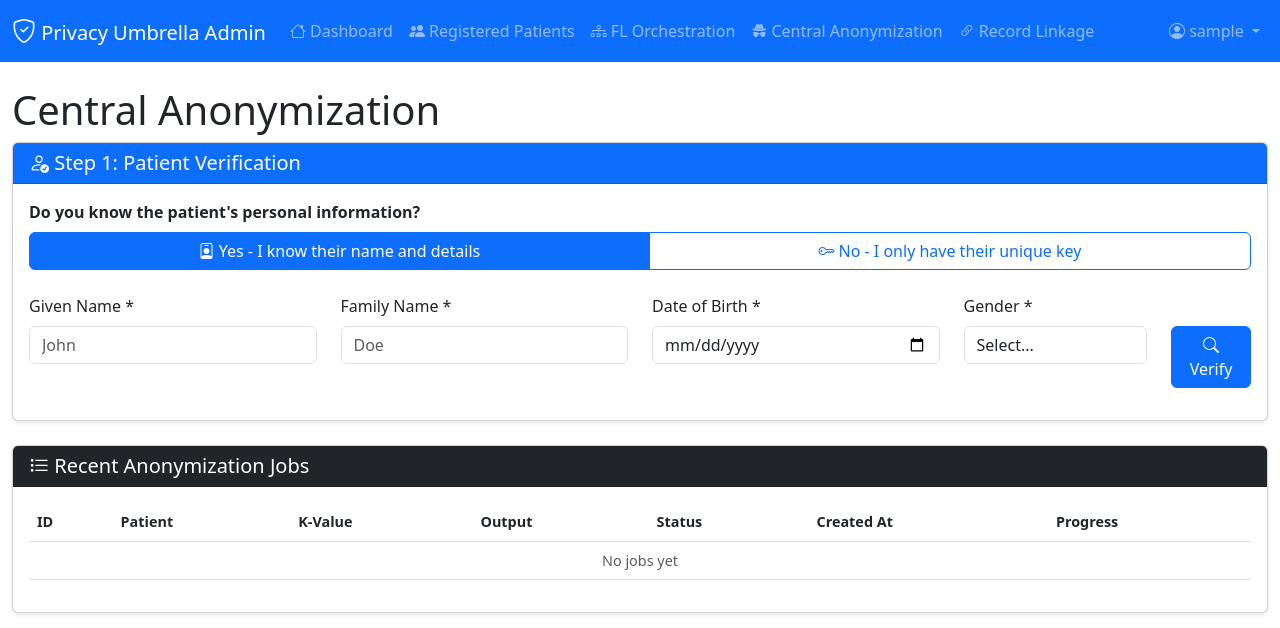
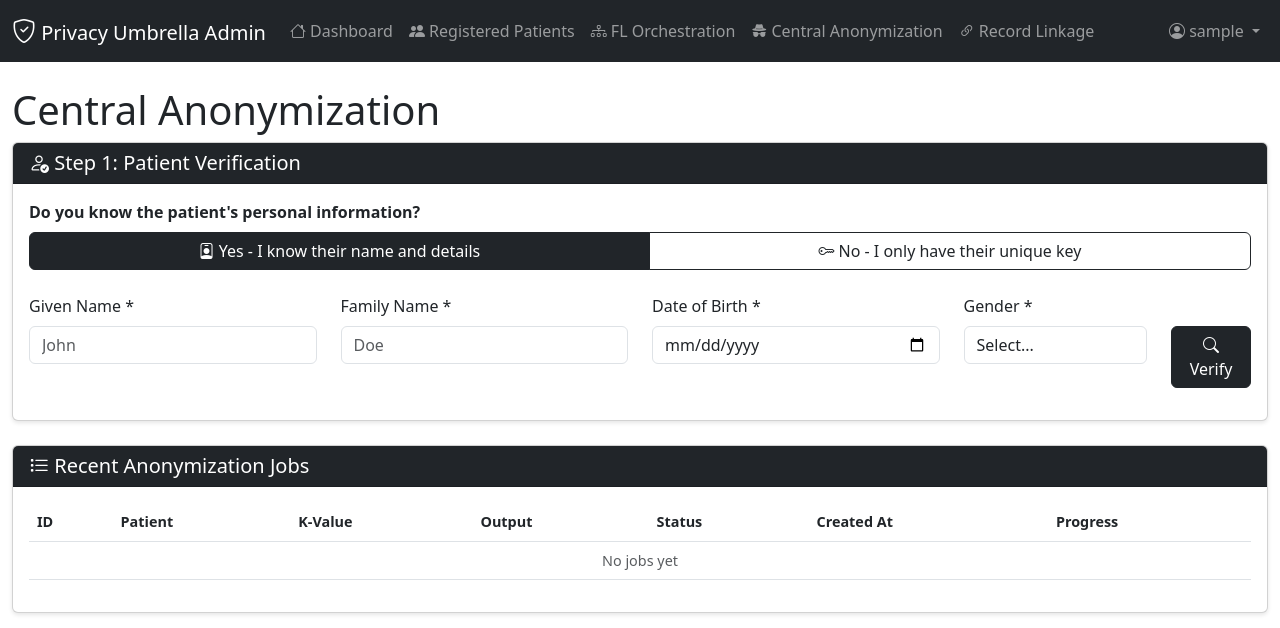
Before and after one commit to HayateSato/admin_dashboard, a Flask app: page /anonymization in a window 1280 px wide. Shown: the top 628 px of the page. Run offline with Flask 3, Linux system fonts and the light colour scheme; the visitor is signed in with stand-in values (Sample User, id 1); data that the repository does not hold is empty; parts of the project's set-up code (start-up, migrations or seed data) failed here and were passed over; some libraries are stand-ins or nearby versions.

Commit message:
UI color changed to monotonous

```diff
--- a/templates/anonymization.html
+++ b/templates/anonymization.html
@@ -6,7 +6,7 @@
 
 <!-- Step 1: Patient Verification -->
 <div class="card mb-4" id="step1-card">
-    <div class="card-header bg-primary text-white">
+    <div class="card-header bg-dark text-white">
         <h5 class="mb-0"><i class="bi bi-person-check"></i> Step 1: Patient Verification</h5>
     </div>
     <div class="card-body">
@@ -15,12 +15,12 @@
             <label class="form-label"><strong>Do you know the patient's personal information?</strong></label>
             <div class="btn-group w-100" role="group">
                 <input type="radio" class="btn-check" name="verification-mode" id="mode-patient-info" value="patient-info" checked>
-                <label class="btn btn-outline-primary" for="mode-patient-info">
+                <label class="btn btn-outline-dark" for="mode-patient-info">
                     <i class="bi bi-person-badge"></i> Yes - I know their name and details
                 </label>
 
                 <input type="radio" class="btn-check" name="verification-mode" id="mode-unique-key" value="unique-key">
-                <label class="btn btn-outline-primary" for="mode-unique-key">
+                <label class="btn btn-outline-dark" for="mode-unique-key">
                     <i class="bi bi-key"></i> No - I only have their unique key
                 </label>
             </div>
@@ -28,7 +28,7 @@
 
         <!-- Mode A: Patient Information Form -->
         <form id="patient-verification-form" style="display: block;">
-            <div class="alert alert-info">
+            <div class="alert alert-secondary">
                 <i class="bi bi-info-circle"></i> Enter the patient's personal information to generate and verify their unique key.
             </div>
             <div class="row">
@@ -64,7 +64,7 @@
                 <div class="col-md-1">
                     <div class="mb-3">
                         <label class="form-label">&nbsp;</label>
-                        <button type="submit" class="btn btn-primary w-100">
+                        <button type="submit" class="btn btn-dark w-100">
                             <i class="bi bi-search"></i> Verify
                         </button>
                     </div>
@@ -74,7 +74,7 @@
 
         <!-- Mode B: Unique Key Form -->
         <form id="unique-key-verification-form" style="display: none;">
-            <div class="alert alert-warning">
+            <div class="alert alert-secondary">
                 <i class="bi bi-key"></i> Enter the patient's unique key directly to verify and anonymize their data.
             </div>
             <div class="row">
@@ -93,7 +93,7 @@
                 <div class="col-md-1">
                     <div class="mb-3">
                         <label class="form-label">&nbsp;</label>
-                        <button type="submit" class="btn btn-warning w-100">
+                        <button type="submit" class="btn btn-dark w-100">
                             <i class="bi bi-search"></i> Verify
                         </button>
                     </div>
@@ -103,7 +103,7 @@
 
         <!-- Verification Results -->
         <div id="verification-results" class="mt-3" style="display: none;">
-            <div class="alert alert-info">
+            <div class="alert alert-secondary">
                 <h6><i class="bi bi-info-circle"></i> Verification Result</h6>
                 <div id="verification-message"></div>
             </div>
@@ -123,7 +123,7 @@
                         </tbody>
                     </table>
                 </div>
-                <button class="btn btn-success mt-3" onclick="proceedToStep2()">
+                <button class="btn btn-dark mt-3" onclick="proceedToStep2()">
                     <i class="bi bi-arrow-right"></i> Proceed to Anonymization Settings
                 </button>
             </div>
@@ -133,11 +133,11 @@
 
 <!-- Step 2: Anonymization Configuration (Initially Hidden) -->
 <div class="card mb-4" id="step2-card" style="display: none;">
-    <div class="card-header bg-success text-white">
+    <div class="card-header bg-dark text-white">
         <h5 class="mb-0"><i class="bi bi-sliders"></i> Step 2: Anonymization Configuration</h5>
     </div>
     <div class="card-body">
-        <div class="alert alert-info">
+        <div class="alert alert-secondary">
             <strong>Patient:</strong> <span id="patient-display-name"></span><br>
             <strong>Unique Key:</strong> <code id="unique-key-display" class="small"></code>
         </div>
@@ -176,7 +176,7 @@
                 <div class="col-md-3">
                     <div class="mb-3">
                         <label class="form-label">&nbsp;</label>
-                        <button type="submit" class="btn btn-primary w-100">
+                        <button type="submit" class="btn btn-dark w-100">
                             <i class="bi bi-play-fill"></i> Start Anonymization
                         </button>
                     </div>
@@ -185,7 +185,7 @@
 
             <!-- API Server Settings (Conditional) -->
             <div id="api-settings" class="card mt-3" style="display: none;">
-                <div class="card-header bg-warning">
+                <div class="card-header bg-secondary">
                     <h6 class="mb-0"><i class="bi bi-server"></i> Python API Server Settings</h6>
                 </div>
                 <div class="card-body">
@@ -354,7 +354,7 @@ document.getElementById('patient-verification-form').addEventListener('submit',
                         const row = document.createElement('tr');
                         row.innerHTML = `
                             <td>${dateStr}</td>
-                            <td><span class="badge bg-success">Available</span></td>
+                            <td><span class="badge bg-secondary">Available</span></td>
                         `;
                         datesTable.appendChild(row);
                     });
@@ -490,7 +490,7 @@ document.getElementById('unique-key-verification-form').addEventListener('submit
                         const row = document.createElement('tr');
                         row.innerHTML = `
                             <td>${dateStr}</td>
-                            <td><span class="badge bg-success">Available</span></td>
+                            <td><span class="badge bg-secondary">Available</span></td>
                         `;
                         datesTable.appendChild(row);
                     });
@@ -661,16 +661,16 @@ async function loadJobs() {
 
             const statusBadge = {
                 'pending': '<span class="badge bg-secondary">Pending</span>',
-                'running': '<span class="badge bg-primary">Running</span>',
-                'completed': '<span class="badge bg-success">Completed</span>',
-                'failed': '<span class="badge bg-danger">Failed</span>',
-                'cancelled': '<span class="badge bg-warning">Cancelled</span>'
+                'running': '<span class="badge bg-dark">Running</span>',
+                'completed': '<span class="badge bg-dark">Completed</span>',
+                'failed': '<span class="badge bg-secondary">Failed</span>',
+                'cancelled': '<span class="badge bg-secondary">Cancelled</span>'
             }[job.status] || '<span class="badge bg-secondary">Unknown</span>';
 
             row.innerHTML = `
                 <td>${job.id}</td>
                 <td>${job.patient_name || job.unique_key.substring(0, 12) + '...'}</td>
-                <td><span class="badge bg-info">K=${job.k_value}</span></td>
+                <td><span class="badge bg-secondary">K=${job.k_value}</span></td>
                 <td>${job.output_format.toUpperCase()}</td>
                 <td>${statusBadge}</td>
                 <td>${new Date(job.created_at).toLocaleString()}</td>
--- a/templates/base.html
+++ b/templates/base.html
@@ -10,7 +10,7 @@
 </head>
 <body>
     <!-- Navigation -->
-    <nav class="navbar navbar-expand-lg navbar-dark bg-primary">
+    <nav class="navbar navbar-expand-lg navbar-dark bg-dark">
         <div class="container-fluid">
             <a class="navbar-brand" href="{{ url_for('dashboard') }}">
                 <i class="bi bi-shield-check"></i> Privacy Umbrella Admin
```
Also changed, not shown: templates/dashboard.html (+8 -8 lines), templates/fl_orchestration.html (+4 -4 lines), templates/record_linkage.html (+7 -7 lines), templates/registered_patients.html (+7 -7 lines).
